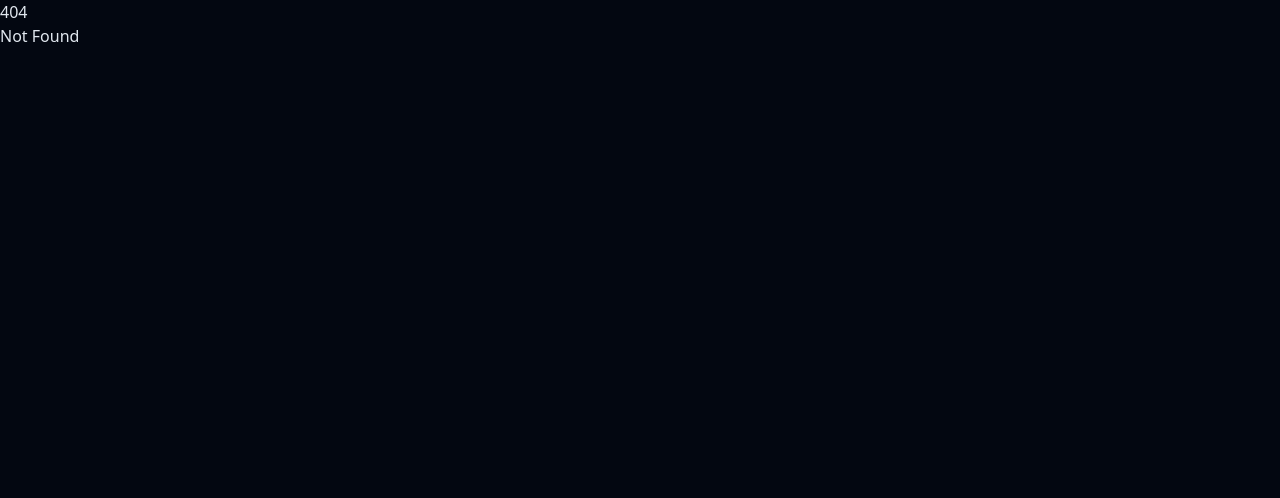
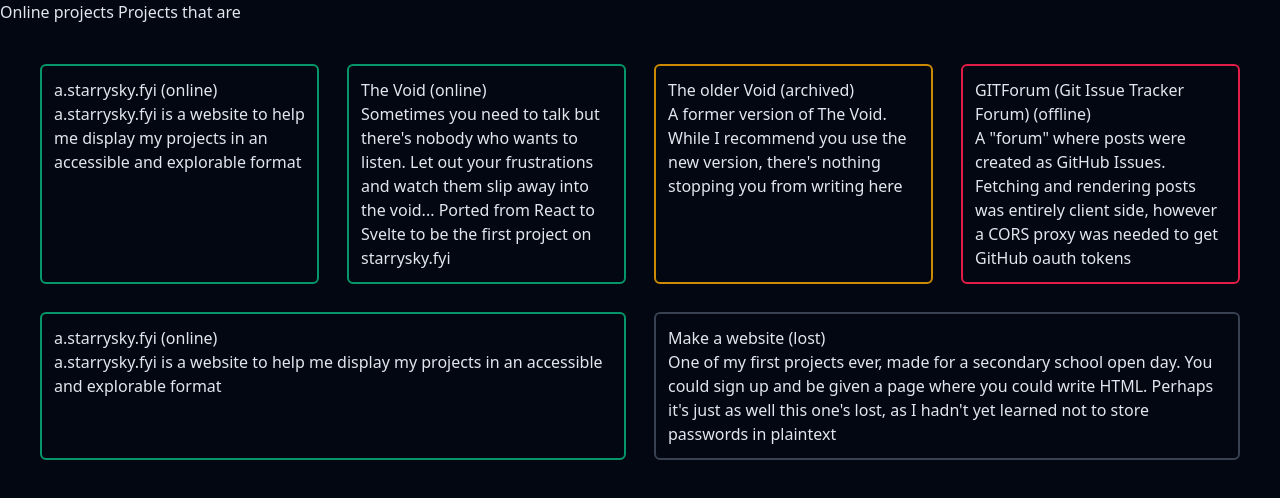
Before and after one commit to Minion3665/starrysky.fyi, a SvelteKit app in the folder apps/a/: page /what in a window 1280 px wide. Before the commit this address had no page. Shown: the top 498 px of the page. Built offline with nearby package versions, Linux system fonts and the light colour scheme.

Commit message:
Add the skeleton of a projects page

```diff
--- a/apps/a/src/routes/+page.svelte
+++ b/apps/a/src/routes/+page.svelte
@@ -22,7 +22,7 @@
 
 <div class="flex flex-col items-center justify-center gap-2 m-10">
 	<Button href="/who" variant="outline">Who are you?</Button>
-	<Button href="https://www.youtube.com/watch?v=dQw4w9WgXcQ">What do you make?</Button>
+	<Button href="/what">What do you make?</Button>
 </div>
 
 <style lang="postcss">
--- /dev/null
+++ b/apps/a/src/routes/what/+page.svelte
@@ -0,0 +1,29 @@
+<script>
+	import Project from './project.svelte';
+</script>
+
+Online projects
+Projects that are
+<div class="flex p-10 gap-7 justify-items-strech justify-evenly flex-wrap">
+	<Project name="a.starrysky.fyi" online
+		>a.starrysky.fyi is a website to help me display my projects in an accessible and explorable
+		format</Project
+	>
+	<Project name="The Void" homepage="https://void.starrysky.fyi"
+		>Sometimes you need to talk but there's nobody who wants to listen. Let out your frustrations and watch them slip away into the void... Ported from React to Svelte to be the first project on starrysky.fyi</Project
+	>
+	<Project name="The older Void" homepage="https://void.crawling.us" archived
+		>A former version of The Void. While I recommend you use the new version, there's nothing stopping you from writing here
+	</Project
+	>
+	<Project name="GITForum (Git Issue Tracker Forum)" offline
+		>A "forum" where posts were created as GitHub Issues. Fetching and rendering posts was entirely client side, however a CORS proxy was needed to get GitHub oauth tokens</Project
+	>
+	<Project name="a.starrysky.fyi"
+		>a.starrysky.fyi is a website to help me display my projects in an accessible and explorable
+		format</Project
+	>
+	<Project name="Make a website" lost
+		>One of my first projects ever, made for a secondary school open day. You could sign up and be given a page where you could write HTML. Perhaps it's just as well this one's lost, as I hadn't yet learned not to store passwords in plaintext</Project
+	>
+</div>
--- /dev/null
+++ b/apps/a/src/routes/what/project.svelte
@@ -0,0 +1,42 @@
+<script lang="ts">
+	export let name: string;
+
+	export let lost: boolean = false;
+	export let offline: boolean = false;
+	export let archived: boolean = false;
+	export let online: boolean = false;
+
+	type themes = 'online' | 'archived' | 'offline' | 'lost';
+	function get_theme(
+		_online: boolean,
+		_archived: boolean,
+		_offline: boolean,
+		_lost: boolean
+	): themes {
+		if (_lost) return 'lost';
+		if (_offline) return 'offline';
+		if (_archived) return 'archived';
+		return 'online';
+	}
+
+	let theme: themes;
+	$: theme = get_theme(online, archived, offline, lost);
+
+	export let homepage: string | undefined = undefined;
+</script>
+
+<a
+	href={homepage}
+	class="flex flex-col w-64 grow rounded-md p-3 border border-2 hover:border-white transition-all"
+	class:border-emerald-600={theme === 'online'}
+	class:border-yellow-600={theme === 'archived'}
+	class:border-rose-600={theme === 'offline'}
+	class:border-gray-700={theme === 'lost'}
+>
+	<p><span class="title">{name}</span> ({theme})</p>
+	<p><slot /></p>
+</a>
+
+<style lang="postcss">
+
+</style>
```
